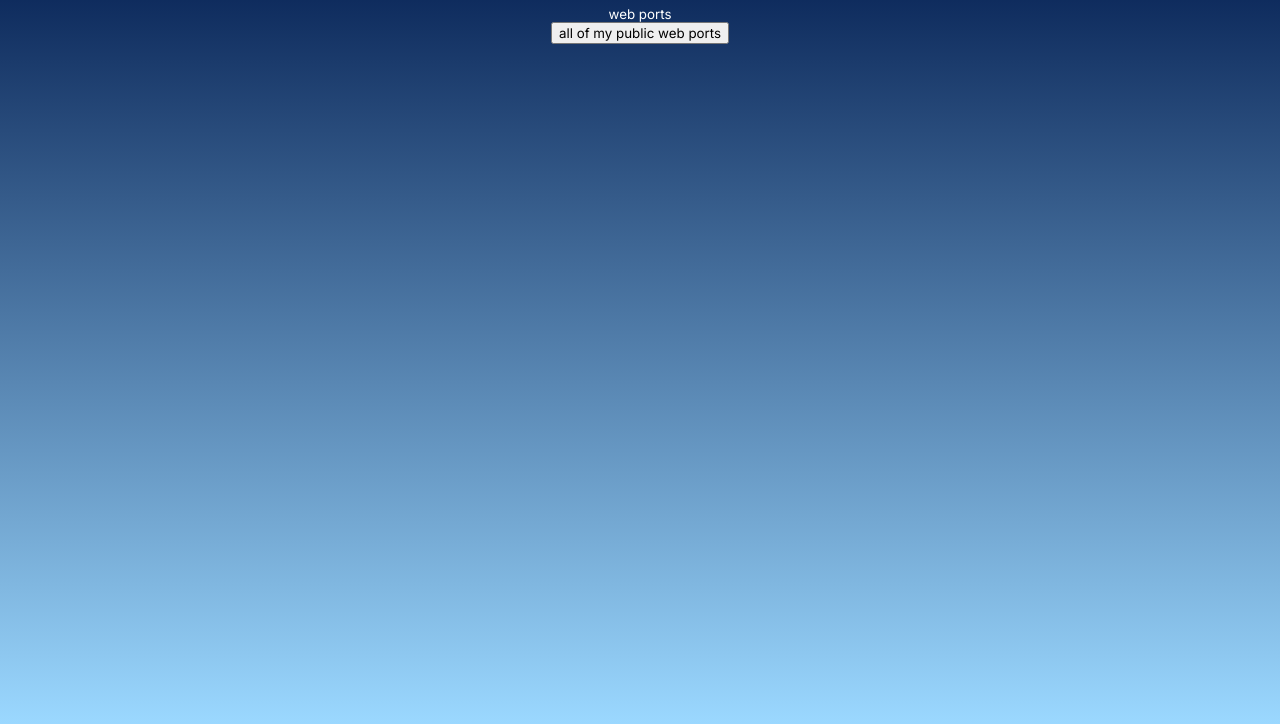
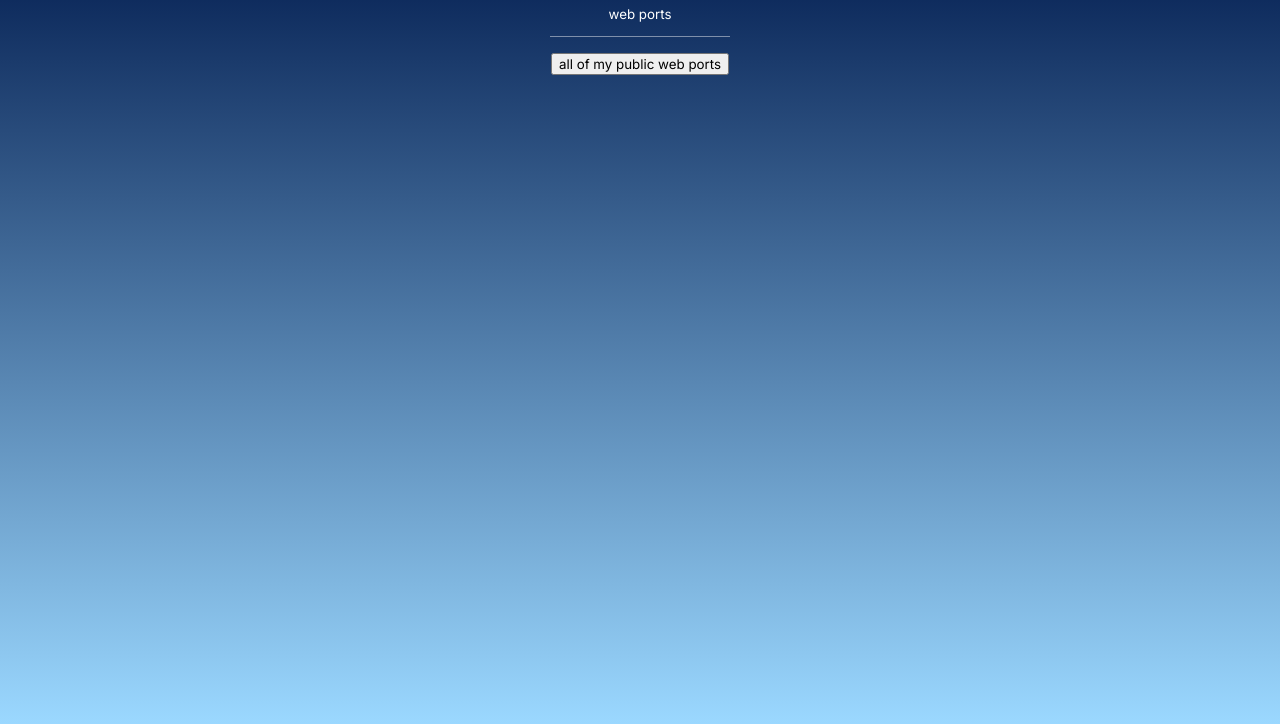
Before and after one commit to braydensrandomcreations/br4yzzn-dot-com, a plain HTML site: page index.html in a window 1280 px wide. Shown: the part 76-800 px from the top of the page. Drawn offline with Linux system fonts and the light colour scheme.

Commit message:
Add subtle divider line

```diff
--- a/index.html
+++ b/index.html
@@ -27,6 +27,16 @@ body
 {
   display: block;
   animation: fadeIn 0.9s 0.25s ease-out both;
+}
+
+.divider
+{
+  width: 180px;
+  height: 1px;
+  border: 0;
+  margin: 14px auto 16px;
+  background: rgba(255, 255, 255, 0.45);
+  animation: fadeIn 0.9s 0.4s ease-out both;
 }
 
 .buttonsDiv
@@ -65,6 +75,7 @@ body
 <body>
 <h1 class="heading">br4yzzn dot com</h1>
 <small class="subText">web ports</small>
+<hr class="divider">
 <div class="buttonsDiv">
   <button class="buttonsDoohick" onclick="window.location.href='ports.html'">all of my public web ports</button>
 </div>
```
Also changed, not shown: ports.html (+11 -0 lines).
